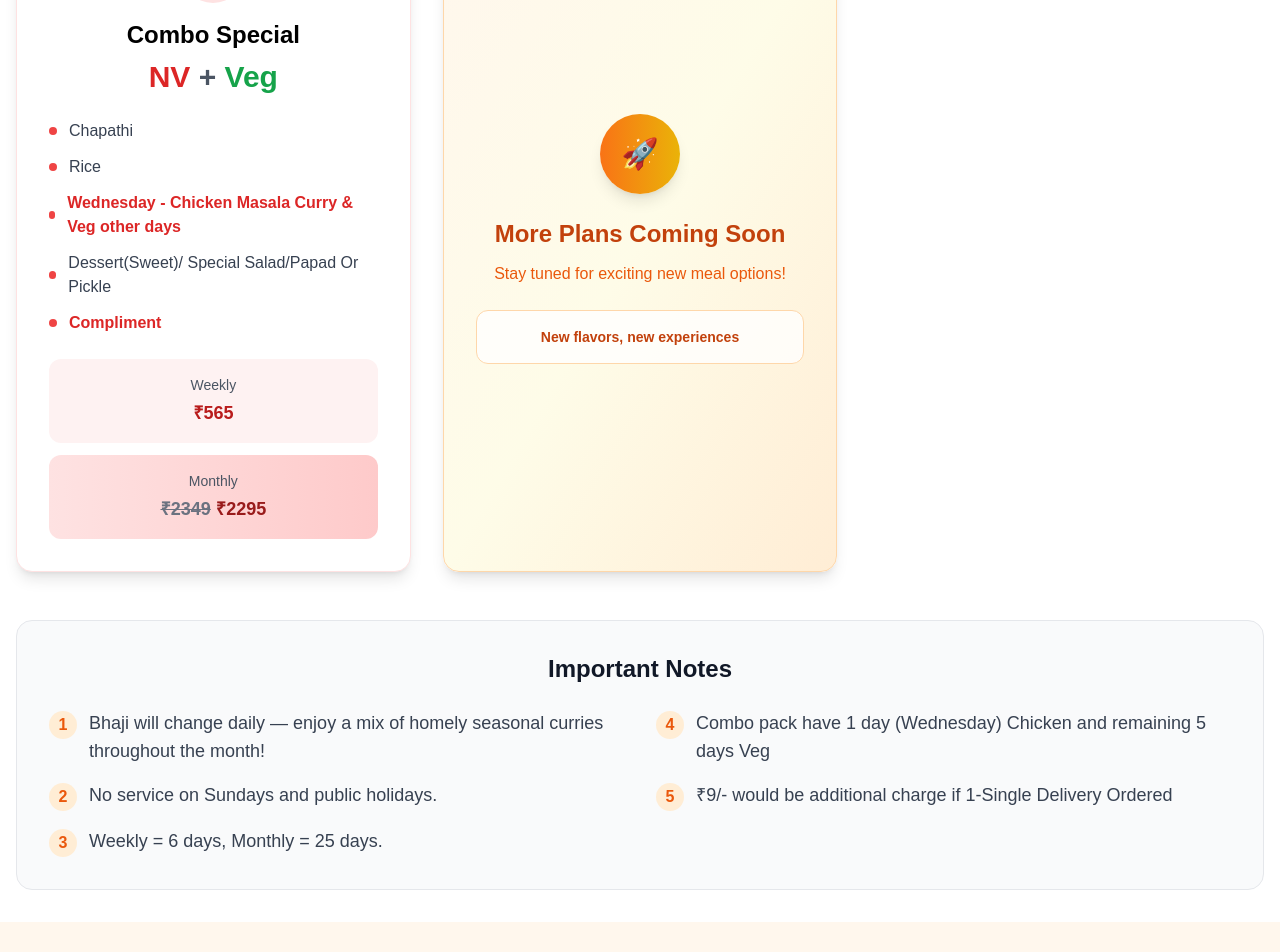
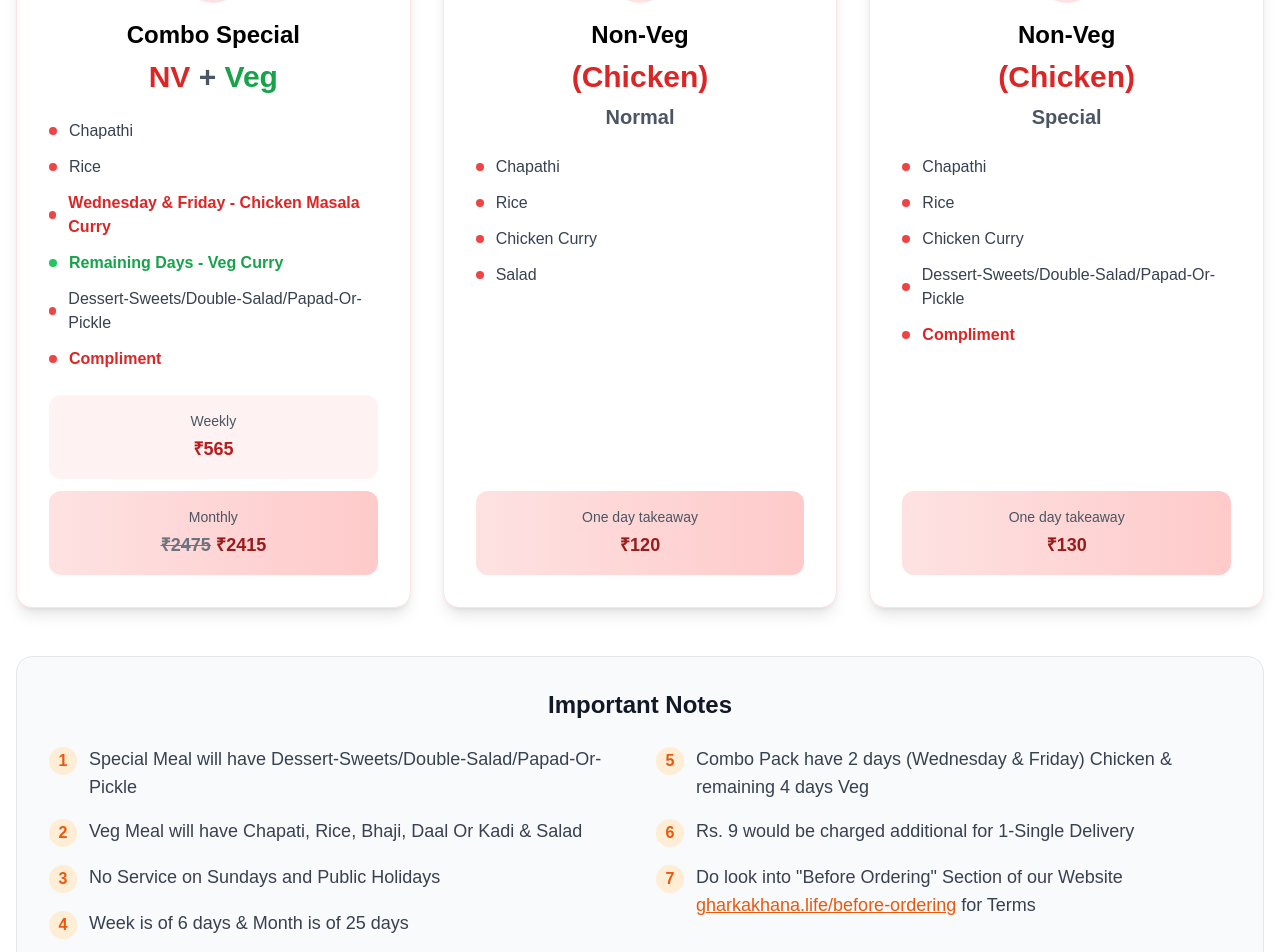
Before and after one commit to rev2607/GharKaKhana_redesign, a Next.js app: page /menu in a window 1280 px wide. Shown: the part 1200-2152 px from the top of the page. Built offline with nearby package versions, Linux system fonts and the light colour scheme.

Commit message:
Menu plans, Navigation Bar update

```diff
--- a/app/menu/page.tsx
+++ b/app/menu/page.tsx
@@ -178,6 +178,7 @@ export default function MenuPage() {
                       </div>
                     </div>
                   </div>
+
                 </div>
               </div>
             </div>
@@ -214,7 +215,7 @@ export default function MenuPage() {
                   </div>
                   <div className="flex items-center space-x-3">
                     <div className="w-2 h-2 bg-green-500 rounded-full"></div>
-                    <span className="text-gray-700">Dessert(Sweet)/ Special Salad/Papad Or Pickle</span>
+                    <span className="text-gray-700">Dessert-Sweets/Double-Salad/Papad-Or-Pickle</span>
                   </div>
                   <div className="flex items-center space-x-3">
                     <div className="w-2 h-2 bg-green-500 rounded-full"></div>
@@ -237,6 +238,7 @@ export default function MenuPage() {
                       </div>
                     </div>
                   </div>
+
                 </div>
               </div>
             </div>
@@ -268,7 +270,11 @@ export default function MenuPage() {
                   </div>
                   <div className="flex items-center space-x-3">
                     <div className="w-2 h-2 bg-red-500 rounded-full"></div>
-                    <span className="text-red-600 font-semibold">Wednesday - Chicken Masala Curry & Veg other days</span>
+                    <span className="text-red-600 font-semibold">Wednesday & Friday - Chicken Masala Curry</span>
+                  </div>
+                  <div className="flex items-center space-x-3">
+                    <div className="w-2 h-2 bg-green-500 rounded-full"></div>
+                    <span className="text-green-600 font-semibold">Remaining Days - Veg Curry</span>
                   </div>
                   <div className="flex items-center space-x-3">
                     <div className="w-2 h-2 bg-red-500 rounded-full"></div>
@@ -287,7 +293,7 @@ export default function MenuPage() {
                     <div className="text-center">
                       <div className="text-sm text-gray-600 mb-1">Monthly</div>
                       <div className="text-lg font-bold text-red-800">
-                        <span className="line-through text-gray-500">₹2099</span> ₹2045
+                        <span className="line-through text-gray-500">₹2223</span> ₹2165
                       </div>
                     </div>
                   </div>
@@ -322,11 +328,15 @@ export default function MenuPage() {
                   </div>
                   <div className="flex items-center space-x-3">
                     <div className="w-2 h-2 bg-red-500 rounded-full"></div>
-                    <span className="text-red-600 font-semibold">Wednesday - Chicken Masala Curry & Veg other days</span>
+                    <span className="text-red-600 font-semibold">Wednesday & Friday - Chicken Masala Curry</span>
+                  </div>
+                  <div className="flex items-center space-x-3">
+                    <div className="w-2 h-2 bg-green-500 rounded-full"></div>
+                    <span className="text-green-600 font-semibold">Remaining Days - Veg Curry</span>
                   </div>
                   <div className="flex items-center space-x-3">
                     <div className="w-2 h-2 bg-red-500 rounded-full"></div>
-                    <span className="text-gray-700">Dessert(Sweet)/ Special Salad/Papad Or Pickle</span>
+                    <span className="text-gray-700">Dessert-Sweets/Double-Salad/Papad-Or-Pickle</span>
                   </div>
                   <div className="flex items-center space-x-3">
                     <div className="w-2 h-2 bg-red-500 rounded-full"></div>
@@ -345,7 +355,7 @@ export default function MenuPage() {
                     <div className="text-center">
                       <div className="text-sm text-gray-600 mb-1">Monthly</div>
                       <div className="text-lg font-bold text-red-800">
-                        <span className="line-through text-gray-500">₹2349</span> ₹2295
+                        <span className="line-through text-gray-500">₹2475</span> ₹2415
                       </div>
                     </div>
                   </div>
@@ -353,22 +363,97 @@ export default function MenuPage() {
               </div>
             </div>
 
-            {/* More Plans Coming Soon */}
-            <div className="group relative overflow-hidden rounded-2xl bg-gradient-to-br from-orange-50 via-yellow-50 to-orange-100 shadow-lg hover:shadow-2xl transition-all duration-500 transform hover:-translate-y-2 border border-orange-200">
-              <div className="absolute top-0 left-0 w-full h-1 bg-gradient-to-r from-orange-400 to-yellow-500"></div>
-              <div className="p-8 h-full flex flex-col justify-center">
-                <div className="text-center">
-                  <div className="inline-flex items-center justify-center w-20 h-20 bg-gradient-to-r from-orange-500 to-yellow-500 text-white rounded-full mb-6 shadow-lg">
-                    <span className="text-3xl">🚀</span>
+            {/* Non-Veg (Chicken) Normal Plan */}
+            <div className="group relative overflow-hidden rounded-2xl bg-white shadow-lg hover:shadow-2xl transition-all duration-500 transform hover:-translate-y-2 border border-red-100">
+              <div className="absolute top-0 left-0 w-full h-1 bg-gradient-to-r from-red-400 to-red-600"></div>
+              <div className="p-8 h-full flex flex-col">
+                <div className="text-center mb-6">
+                  <div className="inline-flex items-center justify-center w-16 h-16 bg-red-100 rounded-full mb-4">
+                    <span className="text-2xl">🍗</span>
                   </div>
-                  <h3 className="text-2xl font-bold text-orange-700 mb-3">More Plans Coming Soon</h3>
-                  <p className="text-orange-600 mb-6">Stay tuned for exciting new meal options!</p>
-                  <div className="bg-white/80 p-4 rounded-xl border border-orange-200">
-                    <div className="text-sm font-semibold text-orange-700">New flavors, new experiences</div>
+                  <h3 className="text-2xl font-bold text-black mb-2">Non-Veg</h3>
+                  <div className="text-3xl font-black text-red-600 mb-2">(Chicken)</div>
+                  <div className="text-xl font-semibold text-gray-600">Normal</div>
+                </div>
+
+                <div className="space-y-3 flex-grow">
+                  <div className="flex items-center space-x-3">
+                    <div className="w-2 h-2 bg-red-500 rounded-full"></div>
+                    <span className="text-gray-700">Chapathi</span>
+                  </div>
+                  <div className="flex items-center space-x-3">
+                    <div className="w-2 h-2 bg-red-500 rounded-full"></div>
+                    <span className="text-gray-700">Rice</span>
+                  </div>
+                  <div className="flex items-center space-x-3">
+                    <div className="w-2 h-2 bg-red-500 rounded-full"></div>
+                    <span className="text-gray-700">Chicken Curry</span>
+                  </div>
+                  <div className="flex items-center space-x-3">
+                    <div className="w-2 h-2 bg-red-500 rounded-full"></div>
+                    <span className="text-gray-700">Salad</span>
+                  </div>
+                </div>
+
+                <div className="mt-auto pt-6">
+                  <div className="bg-gradient-to-r from-red-100 to-red-200 p-4 rounded-xl">
+                    <div className="text-center">
+                      <div className="text-sm text-gray-600 mb-1">One day takeaway</div>
+                      <div className="text-lg font-bold text-red-800">₹120</div>
+                    </div>
                   </div>
                 </div>
               </div>
             </div>
+
+            {/* Non-Veg (Chicken) Special Plan */}
+            <div className="group relative overflow-hidden rounded-2xl bg-white shadow-lg hover:shadow-2xl transition-all duration-500 transform hover:-translate-y-2 border border-red-100">
+              <div className="absolute top-0 left-0 w-full h-1 bg-gradient-to-r from-red-400 to-red-600"></div>
+              <div className="p-8 h-full flex flex-col">
+                <div className="text-center mb-6">
+                  <div className="inline-flex items-center justify-center w-16 h-16 bg-red-100 rounded-full mb-4">
+                    <span className="text-2xl">👑</span>
+                  </div>
+                  <h3 className="text-2xl font-bold text-black mb-2">Non-Veg</h3>
+                  <div className="text-3xl font-black text-red-600 mb-2">(Chicken)</div>
+                  <div className="text-xl font-semibold text-gray-600">Special</div>
+                </div>
+
+                <div className="space-y-3 flex-grow">
+                  <div className="flex items-center space-x-3">
+                    <div className="w-2 h-2 bg-red-500 rounded-full"></div>
+                    <span className="text-gray-700">Chapathi</span>
+                  </div>
+                  <div className="flex items-center space-x-3">
+                    <div className="w-2 h-2 bg-red-500 rounded-full"></div>
+                    <span className="text-gray-700">Rice</span>
+                  </div>
+                  <div className="flex items-center space-x-3">
+                    <div className="w-2 h-2 bg-red-500 rounded-full"></div>
+                    <span className="text-gray-700">Chicken Curry</span>
+                  </div>
+                  <div className="flex items-center space-x-3">
+                    <div className="w-2 h-2 bg-red-500 rounded-full"></div>
+                    <span className="text-gray-700">Dessert-Sweets/Double-Salad/Papad-Or-Pickle</span>
+                  </div>
+                  <div className="flex items-center space-x-3">
+                    <div className="w-2 h-2 bg-red-500 rounded-full"></div>
+                    <span className="text-gray-700 font-semibold text-red-600">Compliment</span>
+                  </div>
+                </div>
+
+                <div className="mt-auto pt-6">
+                  <div className="bg-gradient-to-r from-red-100 to-red-200 p-4 rounded-xl">
+                    <div className="text-center">
+                      <div className="text-sm text-gray-600 mb-1">One day takeaway</div>
+                      <div className="text-lg font-bold text-red-800">₹130</div>
+                    </div>
+                  </div>
+                </div>
+              </div>
+            </div>
+
+
           </div>
 
           {/* Important Notes */}
@@ -378,25 +463,33 @@ export default function MenuPage() {
               <div className="space-y-4">
                 <div className="flex items-start space-x-3">
                   <div className="bg-orange-100 text-orange-600 w-7 h-7 rounded-full flex items-center justify-center text-base font-bold flex-shrink-0 mt-0.5">1</div>
-                  <p className="text-gray-700 text-lg">Bhaji will change daily — enjoy a mix of homely seasonal curries throughout the month!</p>
+                  <p className="text-gray-700 text-lg">Special Meal will have Dessert-Sweets/Double-Salad/Papad-Or-Pickle</p>
                 </div>
                 <div className="flex items-start space-x-3">
                   <div className="bg-orange-100 text-orange-600 w-7 h-7 rounded-full flex items-center justify-center text-base font-bold flex-shrink-0 mt-0.5">2</div>
-                  <p className="text-gray-700 text-lg">No service on Sundays and public holidays.</p>
+                  <p className="text-gray-700 text-lg">Veg Meal will have Chapati, Rice, Bhaji, Daal Or Kadi & Salad</p>
                 </div>
                 <div className="flex items-start space-x-3">
                   <div className="bg-orange-100 text-orange-600 w-7 h-7 rounded-full flex items-center justify-center text-base font-bold flex-shrink-0 mt-0.5">3</div>
-                  <p className="text-gray-700 text-lg">Weekly = 6 days, Monthly = 25 days.</p>
+                  <p className="text-gray-700 text-lg">No Service on Sundays and Public Holidays</p>
+                </div>
+                <div className="flex items-start space-x-3">
+                  <div className="bg-orange-100 text-orange-600 w-7 h-7 rounded-full flex items-center justify-center text-base font-bold flex-shrink-0 mt-0.5">4</div>
+                  <p className="text-gray-700 text-lg">Week is of 6 days & Month is of 25 days</p>
                 </div>
               </div>
               <div className="space-y-4">
                 <div className="flex items-start space-x-3">
-                  <div className="bg-orange-100 text-orange-600 w-7 h-7 rounded-full flex items-center justify-center text-base font-bold flex-shrink-0 mt-0.5">4</div>
-                  <p className="text-gray-700 text-lg">Combo pack have 1 day (Wednesday) Chicken and remaining 5 days Veg</p>
+                  <div className="bg-orange-100 text-orange-600 w-7 h-7 rounded-full flex items-center justify-center text-base font-bold flex-shrink-0 mt-0.5">5</div>
+                  <p className="text-gray-700 text-lg">Combo Pack have 2 days (Wednesday & Friday) Chicken & remaining 4 days Veg</p>
                 </div>
                 <div className="flex items-start space-x-3">
-                  <div className="bg-orange-100 text-orange-600 w-7 h-7 rounded-full flex items-center justify-center text-base font-bold flex-shrink-0 mt-0.5">5</div>
-                  <p className="text-gray-700 text-lg">₹9/- would be additional charge if 1-Single Delivery Ordered</p>
+                  <div className="bg-orange-100 text-orange-600 w-7 h-7 rounded-full flex items-center justify-center text-base font-bold flex-shrink-0 mt-0.5">6</div>
+                  <p className="text-gray-700 text-lg">Rs. 9 would be charged additional for 1-Single Delivery</p>
+                </div>
+                <div className="flex items-start space-x-3">
+                  <div className="bg-orange-100 text-orange-600 w-7 h-7 rounded-full flex items-center justify-center text-base font-bold flex-shrink-0 mt-0.5">7</div>
+                                     <p className="text-gray-700 text-lg">Do look into "Before Ordering" Section of our Website <a href="https://gharkakhana.life/before-ordering" className="text-orange-600 hover:text-orange-700 underline" target="_blank" rel="noopener noreferrer">gharkakhana.life/before-ordering</a> for Terms</p>
                 </div>
               </div>
             </div>
--- a/app/page.tsx
+++ b/app/page.tsx
@@ -24,6 +24,14 @@ export default function HomePage() {
                 <div className="text-lg font-bold text-gray-900">Cloud Kitchen</div>
                 <div className="text-sm text-gray-600">Free Homely Food Delivery at your Home & Office</div>
               </div>
+              <a
+                href="tel:+918108325444"
+                className="flex items-center space-x-2 text-orange-600 font-semibold hover:text-orange-700 transition-colors cursor-pointer bg-orange-50 hover:bg-orange-100 px-3 py-2 rounded-lg text-sm select-none"
+                style={{ userSelect: 'none', WebkitUserSelect: 'none', MozUserSelect: 'none', msUserSelect: 'none' }}
+              >
+                <span className="text-lg">📞</span>
+                <span>+91 81083 25444</span>
+              </a>
             </div>
             <nav className="hidden md:flex items-center space-x-8">
               <Link href="/" className="text-orange-600 font-semibold border-b-2 border-orange-600 pb-1">
```
